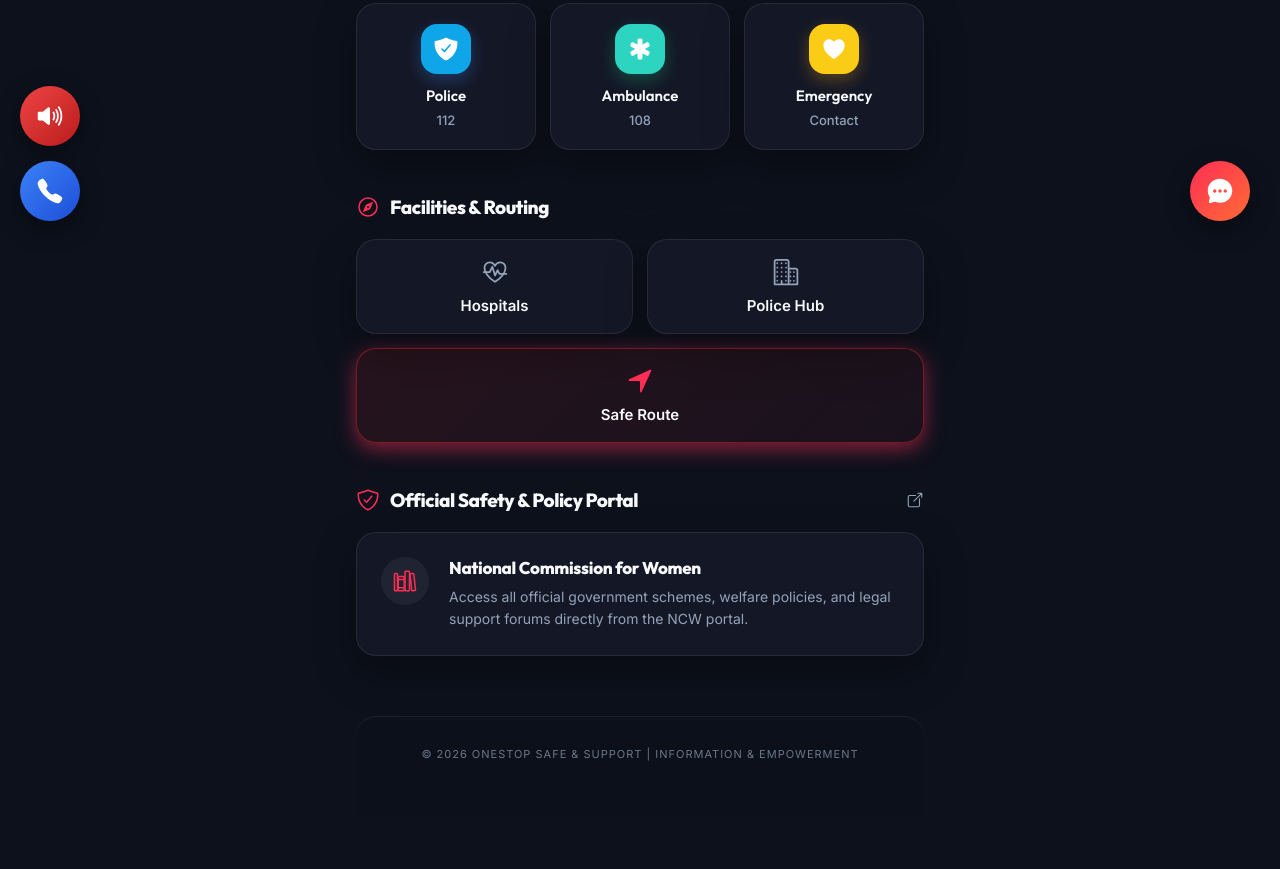
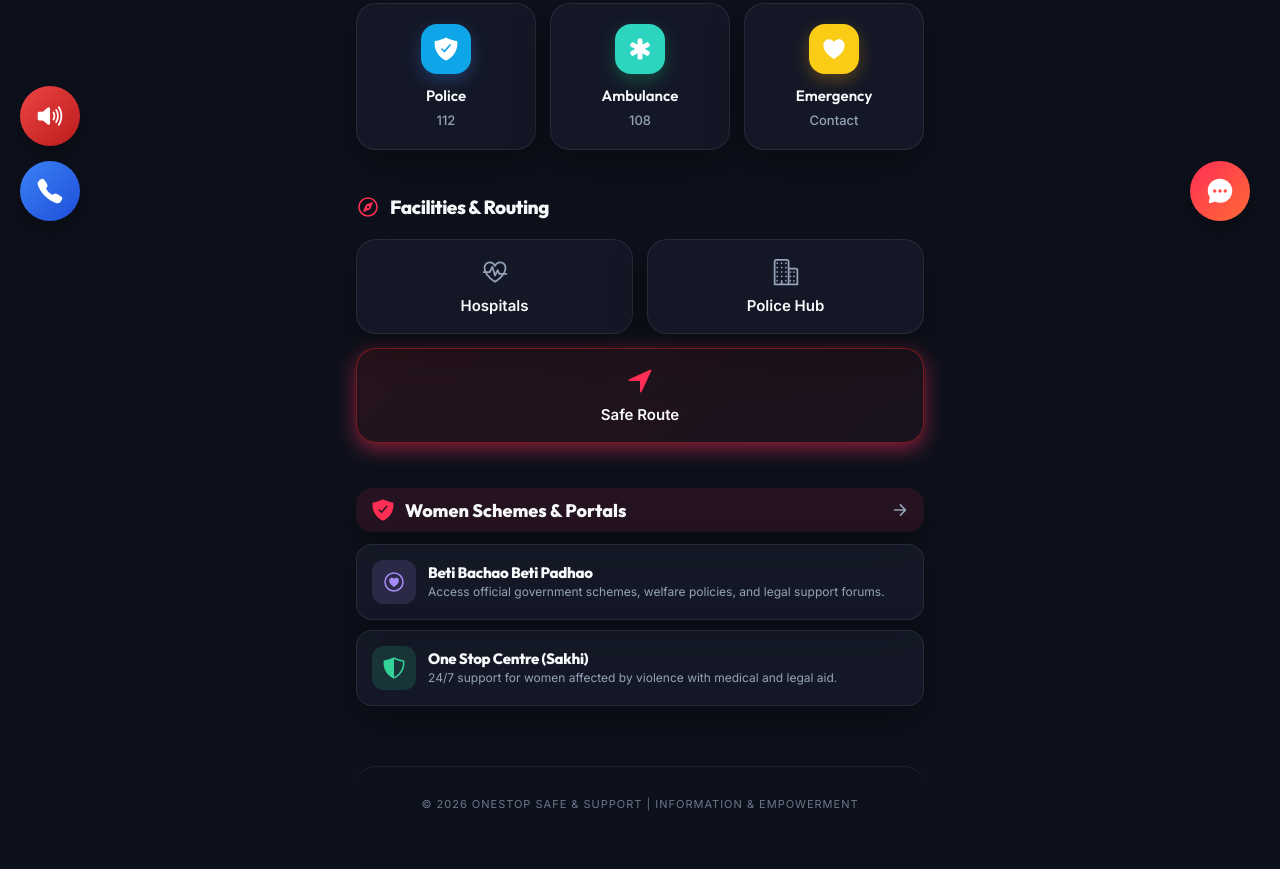
Before and after one commit to sohithar/female-shakthi-, a website: page index.html in a window 1280 px wide. Shown: the part 549-1418 px from the top of the page. Drawn offline with nearby package versions, Linux system fonts and the light colour scheme.

Commit message:
Enhanced Women Schemes UI and Notifications

```diff
--- a/index.html
+++ b/index.html
@@ -187,21 +187,33 @@
                 </div>
             </section>
 
-            <!-- Integrated Government Portal Access -->
+            <!-- Featured Women's Schemes Section -->
             <section class="schemes-section">
                 <a href="./schemes.html" style="text-decoration: none; color: inherit; display: block;">
-                    <h3 class="section-title">
-                        <ion-icon name="shield-checkmark-outline"></ion-icon>
-                        Official Safety & Policy Portal
-                        <ion-icon name="open-outline"
-                            style="margin-left: auto; font-size: 18px; color: var(--text-muted);"></ion-icon>
-                    </h3>
-                    <div class="schemes-list">
-                        <div class="scheme-item glass-card">
-                            <div class="scheme-icon"><ion-icon name="library-outline"></ion-icon></div>
-                            <div class="scheme-content">
-                                <h4>National Commission for Women</h4>
-                                <p>Access all official government schemes, welfare policies, and legal support forums directly from the NCW portal.</p>
+                    <div class="glass-header" style="position: static; border-radius: 16px; margin-bottom: 12px; padding: 10px 15px; border:none; background: rgba(255, 46, 85, 0.1);">
+                        <div style="display:flex; align-items:center; gap:10px;">
+                            <ion-icon name="shield-checkmark" style="font-size: 24px; color: var(--primary);"></ion-icon>
+                            <h3 style="font-size:18px; font-weight:700;">Women Schemes & Portals</h3>
+                        </div>
+                        <ion-icon name="arrow-forward-outline" style="font-size: 18px; color: var(--text-muted);"></ion-icon>
+                    </div>
+                    <div class="schemes-list" style="display:grid; grid-template-columns: 1fr; gap:10px;">
+                        <div class="scheme-item glass-card" style="padding: 15px; display:flex; gap:12px; align-items:center; border-radius: 16px;">
+                            <div class="scheme-icon" style="background: rgba(167, 139, 250, 0.15); color: #a78bfa; width:44px; height:44px; display:flex; align-items:center; justify-content:center; border-radius:12px; font-size:24px;">
+                                <ion-icon name="heart-circle-outline"></ion-icon>
+                            </div>
+                            <div class="scheme-content" style="flex:1;">
+                                <h4 style="font-size:15px; margin-bottom:2px;">Beti Bachao Beti Padhao</h4>
+                                <p style="font-size:12px; color: var(--text-muted); line-height:1.4;">Access official government schemes, welfare policies, and legal support forums.</p>
+                            </div>
+                        </div>
+                        <div class="scheme-item glass-card" style="padding: 15px; display:flex; gap:12px; align-items:center; border-radius: 16px;">
+                            <div class="scheme-icon" style="background: rgba(52, 211, 153, 0.15); color: #34d399; width:44px; height:44px; display:flex; align-items:center; justify-content:center; border-radius:12px; font-size:24px;">
+                                <ion-icon name="shield-half-outline"></ion-icon>
+                            </div>
+                            <div class="scheme-content" style="flex:1;">
+                                <h4 style="font-size:15px; margin-bottom:2px;">One Stop Centre (Sakhi)</h4>
+                                <p style="font-size:12px; color: var(--text-muted); line-height:1.4;">24/7 support for women affected by violence with medical and legal aid.</p>
                             </div>
                         </div>
                     </div>
```
